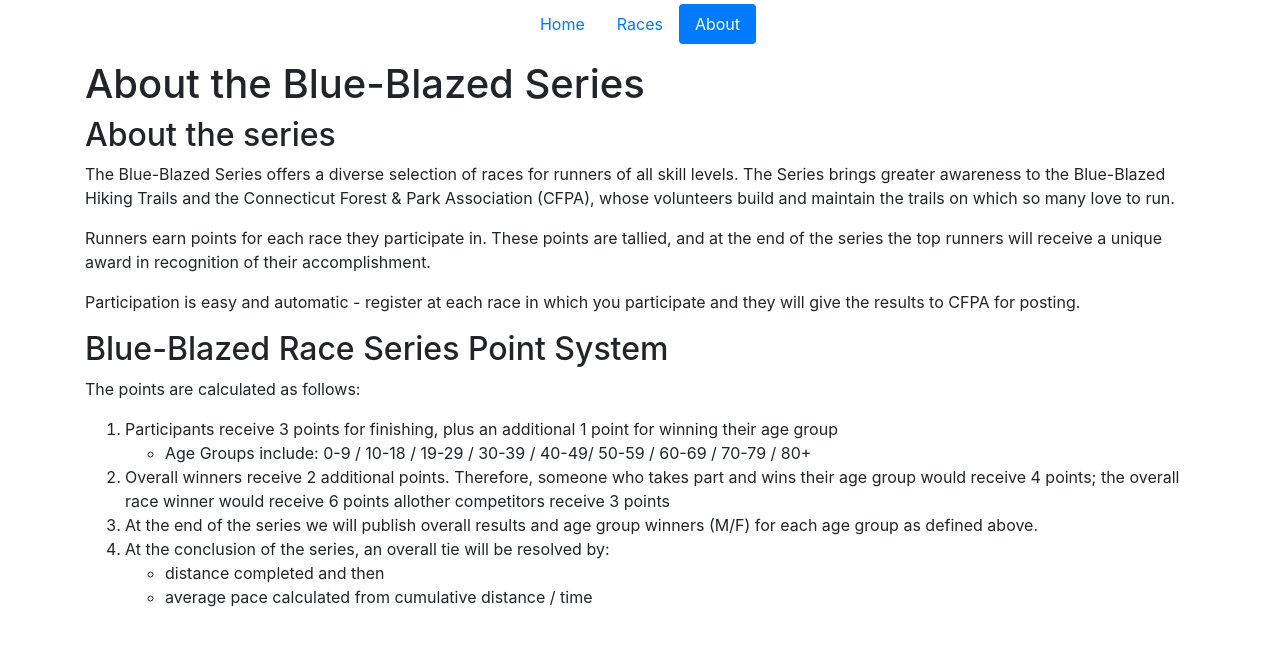
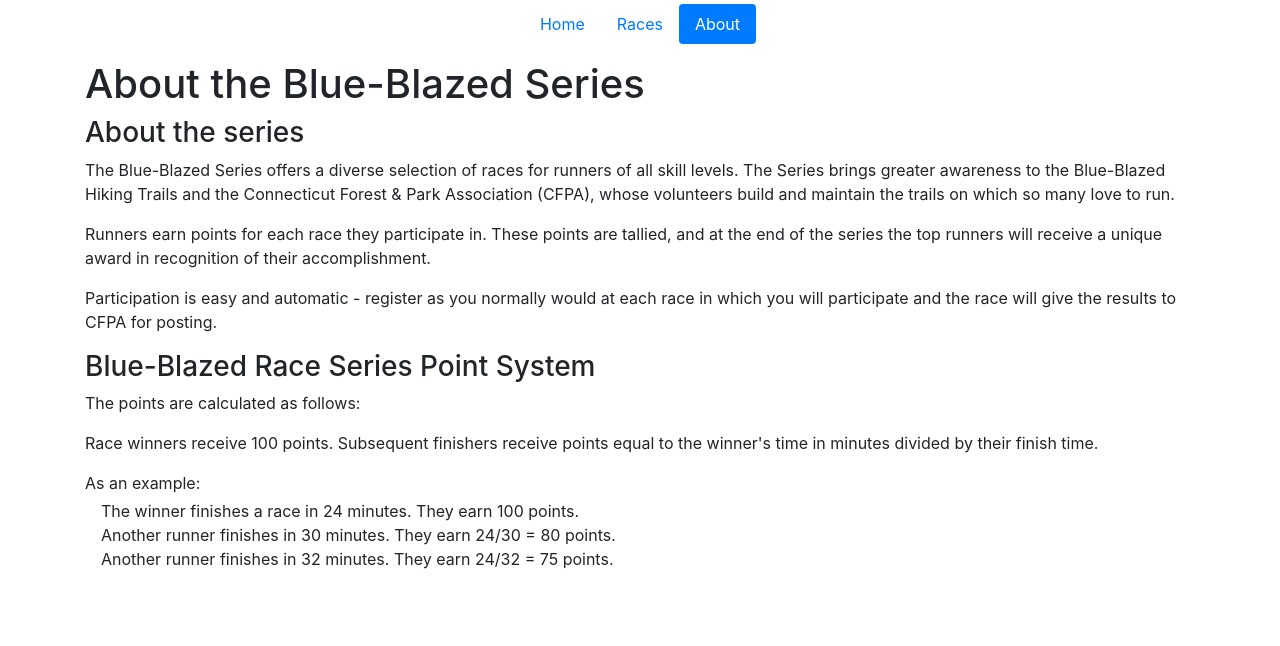
Before and after one commit to BlueBlazedTrailRunningSeries/BlueBlazedTrailRunningSeries.github.io, a Jekyll site: the page built from about.html, in a window 1280 px wide. Shown: the top 646 px of the page. Built offline with Jekyll 4.4.1, drawn with Linux system fonts in a browser that asks for light colours.

Commit message:
Update point calculation method for 2018

```diff
--- a/about.html
+++ b/about.html
@@ -6,32 +6,26 @@
 <div class="container">
   <h1>{{ page.title }}</h1>
 
-  <h2>About the series</h2>
+  <h2 class="h3">About the series</h2>
   <p>The Blue-Blazed Series offers a diverse selection of races for runners of all
       skill levels. The Series brings greater awareness to the Blue-Blazed Hiking
-      Trails and the Connecticut Forest & Park Association (CFPA), whose volunteers
+      Trails and the Connecticut Forest &amp; Park Association (CFPA), whose volunteers
       build and maintain the trails on which so many love to run.</p>
   <p>Runners earn points for each race they participate in. These points are tallied,
       and at the end of the series the top runners will receive a unique award in
       recognition of their accomplishment.</p>
-  <p>Participation is easy and automatic - register at each race in which you
-      participate and they will give the results to CFPA for posting.</p>
+  <p>Participation is easy and automatic - register as you normally would at each
+      race in which you will participate and the race will give the results to CFPA
+      for posting.</p>
 
-  <h2>Blue-Blazed Race Series Point System</h2>
+  <h2 class="h3">Blue-Blazed Race Series Point System</h2>
   <p>The points are calculated as follows:</p>
-  <ol>
-    <li>Participants receive 3 points for finishing, plus an additional 1 point for winning their age group
-      <ul>
-        <li>Age Groups include: 0-9 / 10-18 / 19-29 / 30-39 / 40-49/ 50-59 / 60-69 / 70-79 / 80+</li>
-      </ul>
-    </li>
-    <li>Overall winners receive 2 additional points. Therefore, someone who takes part and wins their age group would receive 4 points; the overall race winner would receive 6 points allother competitors receive 3 points</li>
-    <li>At the end of the series we will publish overall results and age group winners (M/F) for each age group as defined above.</li>
-    <li>At the conclusion of the series, an overall tie will be resolved by:
-      <ul>
-        <li>distance completed and then</li>
-        <li>average pace calculated from cumulative distance / time</li>
-      </ul>
-    </li>
-  </ol>
+  <p>Race winners receive 100 points. Subsequent finishers receive points equal to
+      the winner's time in minutes divided by their finish time.</p>
+  <p class="mb-1">As an example:</p>
+  <ul class="pl-3" style="list-style: none;">
+    <li>The winner finishes a race in 24 minutes. They earn 100 points.</li>
+    <li>Another runner finishes in 30 minutes. They earn 24/30 = 80 points.</li>
+    <li>Another runner finishes in 32 minutes. They earn 24/32 = 75 points.</li>
+  </ul>
 </div>
```
Also changed, not shown: index.html (+5 -3 lines).
